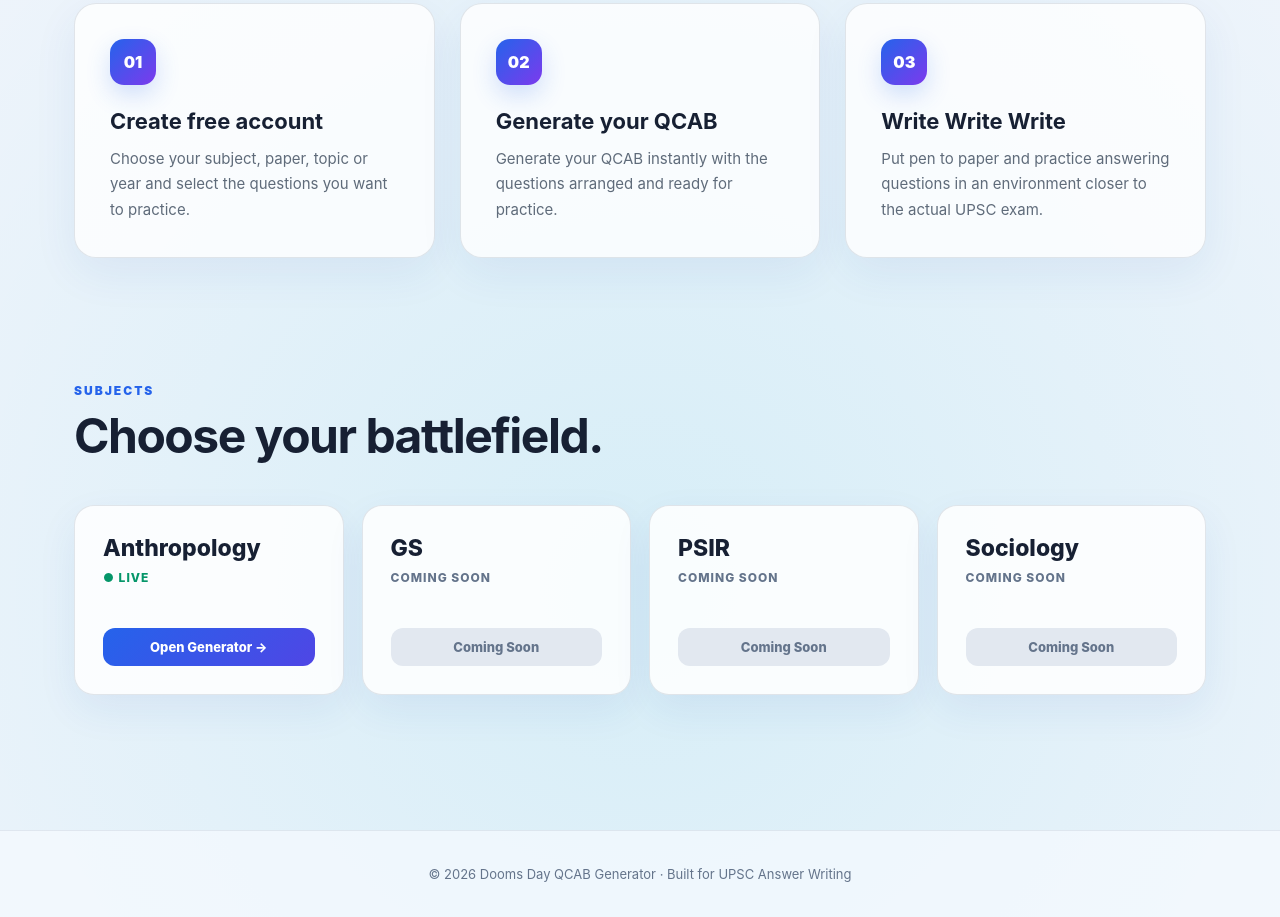
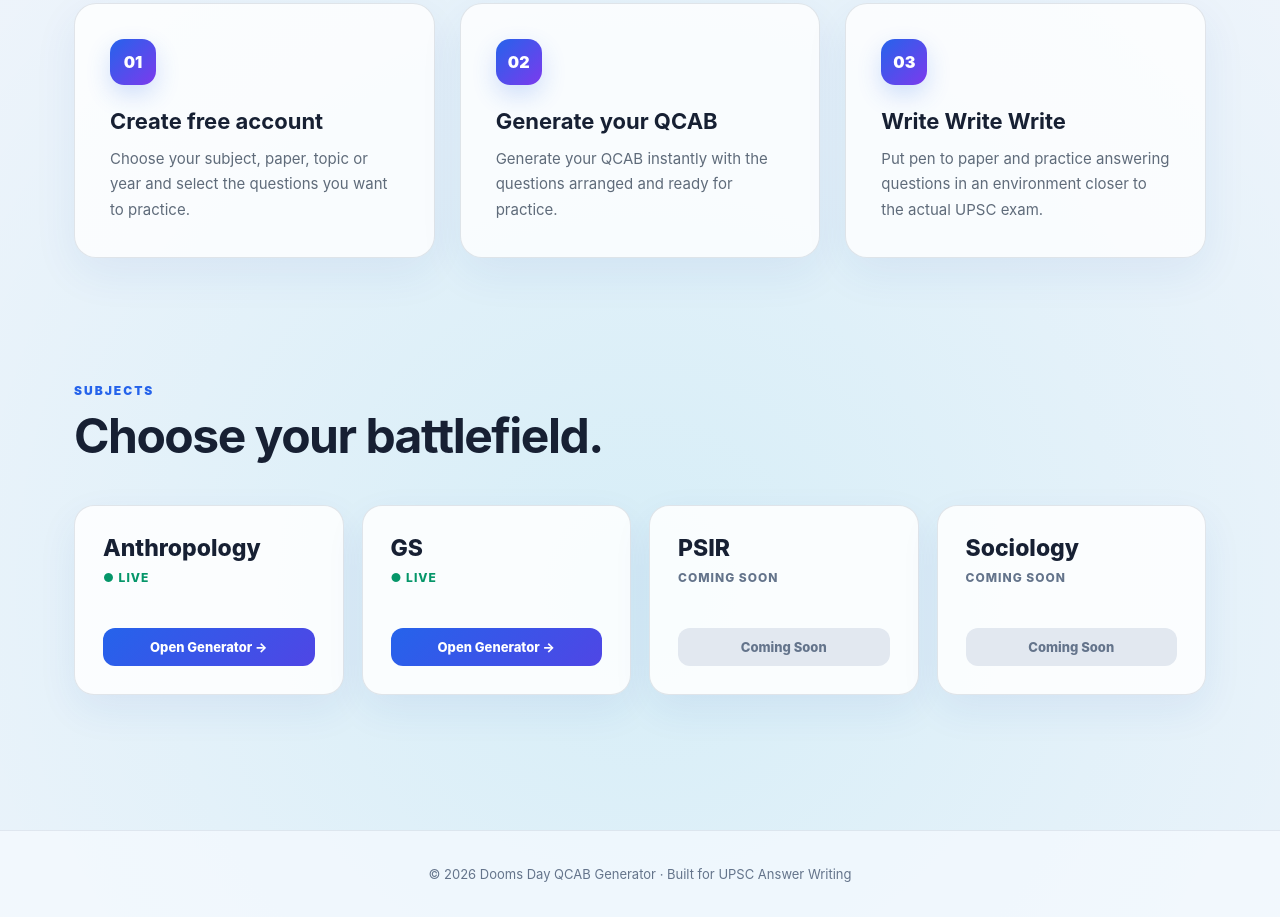
Before and after one commit to sankalpkgaidhani-art/main-page, a plain HTML site: page index.html in a window 1280 px wide. Shown: the part 2352-3269 px from the top of the page. Drawn offline with Linux system fonts and the light colour scheme.

Commit message:
made few changes

```diff
--- a/index.html
+++ b/index.html
@@ -1487,15 +1487,18 @@
             GS
         </div>
 
-                        <div class="subject-status">
-                            COMING SOON
-                        </div>
-
-                    </div>
-
-                    <div class="subject-button disabled">
-                        Coming Soon
-                    </div>
+        <div class="subject-status live">
+            ● LIVE
+        </div>
+
+    </div>
+
+    <a
+        class="subject-button"
+        href="https://sankalpkgaidhani-art.github.io/gs-qcab/"
+    >
+        Open Generator →
+    </a>
 
 </div>
 
```
Lines whose indentation alone changed are shown as unchanged.
